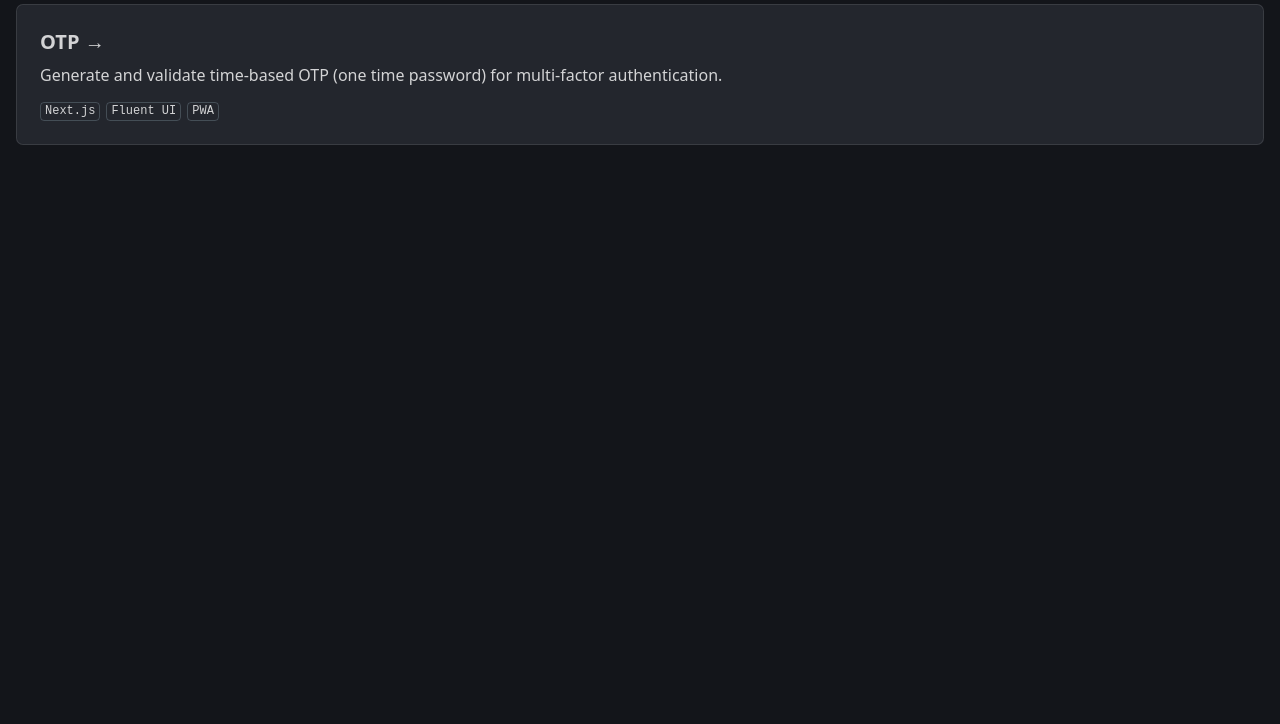
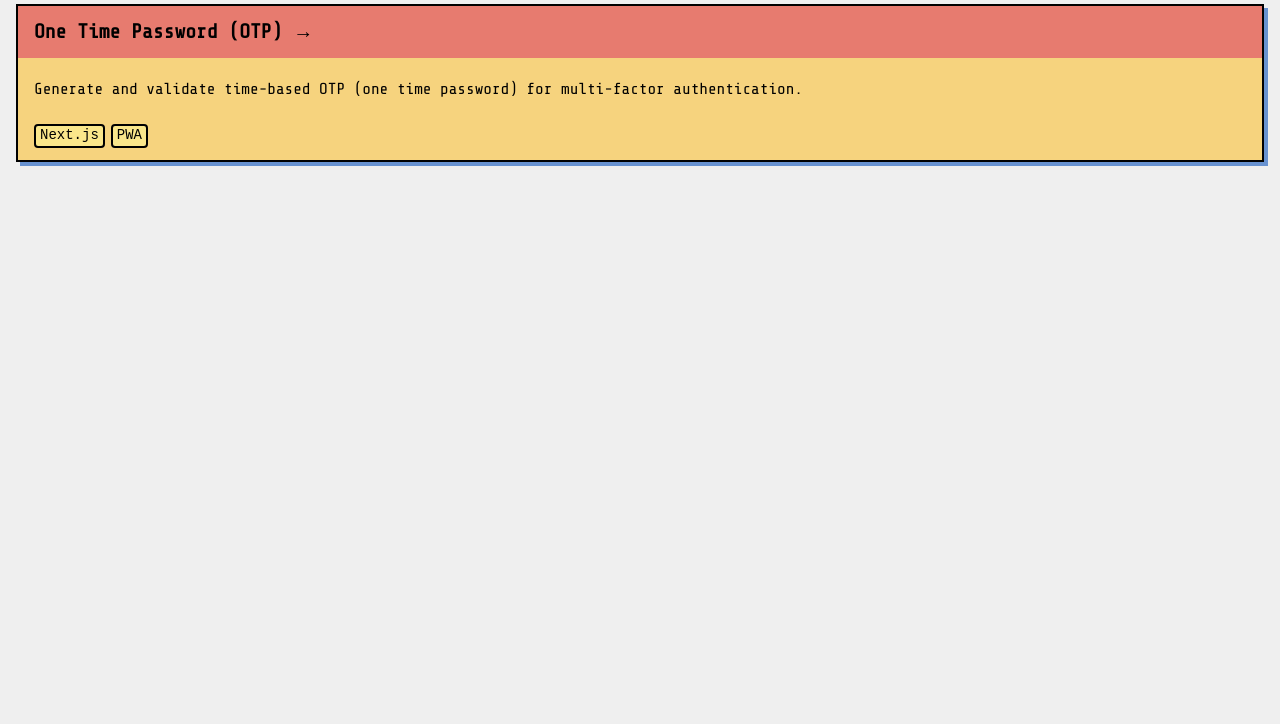
Before and after one commit to rinx-dev/rinx-dev, an Astro site: page / in a window 1280 px wide. Shown: the part 76-800 px from the top of the page. Built offline with nearby package versions, Linux system fonts and the light colour scheme; Astro itself is replaced by a stand-in of ours.

Commit message:
refinded

```diff
--- a/src/components/Card.astro
+++ b/src/components/Card.astro
@@ -11,60 +11,98 @@ const { href, title, body, badges } = Astro.props;
 
 <li class="link-card">
   <a href={href} target="_blank" rel="noopener noreferrer">
+    <div class="title-container">
       <h2>
         {title}
         <span>&rarr;</span>
       </h2>
+    </div>
+    <div class="body-container">
       <p>
         {body}
       </p>
+    </div>
     <div class="badge-container">
       {badges.map((badge) => <span class="badge">{badge}</span>)}
     </div>
   </a>
 </li>
+
 <style>
+  /* Title container */
+  .title-container {
+    background-color: rgb(231, 123, 111);
+  }
+
+  /* Common padding for containers */
+  .body-container,
+  .title-container,
   .badge-container {
-    margin-top: 16px;
+    padding: 12px 16px;
+  }
+
+  /* Badges */
+  .badge-container {
     display: flex;
     flex-wrap: wrap;
     gap: 6px;
   }
+
   .badge {
-    font-size: 12px;
+    font-size: 14px;
     font-family: monospace;
-    border: 1px solid rgba(var(--accent-light) / 0.25);
+    border: 2px solid black;
     width: fit-content;
     padding: 0 4px;
     border-radius: 4px;
+    background-color: rgb(250, 230, 139);
   }
+
+  /* Link cards */
   .link-card {
     list-style: none;
     display: flex;
-    padding: 1px;
-    background-color: #23262d;
-    background-image: none;
-    background-size: 400%;
-    border-radius: 7px;
-    background-position: 100%;
-    transition: background-position 0.6s cubic-bezier(0.22, 1, 0.36, 1);
-    box-shadow: inset 0 0 0 1px rgba(255, 255, 255, 0.1);
+    position: relative;
+    transition: transform 0.2s ease-in-out;
   }
+
+  .link-card::before {
+    content: "";
+    position: absolute;
+    inset: 0;
+    z-index: -1;
+    transform: translate(4px, 4px);
+    background-color: rgb(71, 123, 200);
+    opacity: 0.8;
+    transition:
+      transform 0.2s ease-in-out,
+      opacity 0.2s ease-in-out;
+  }
+
+  .link-card:hover::before {
+    opacity: 1;
+    transform: translate(0, 0);
+  }
+
+  .link-card:hover {
+    transform: scale(1.01);
+  }
+
   .link-card > a {
+    border: 2px solid black;
+    background-color: rgb(246, 211, 126);
     width: 100%;
     text-decoration: none;
     line-height: 1.4;
-    padding: calc(1.5rem - 1px);
-    border-radius: 8px;
-    color: white;
-    background-color: #23262d;
-    opacity: 0.8;
+    color: black;
   }
+
+  /* Typography */
   h2 {
     margin: 0;
     font-size: 1.25rem;
-    transition: color 0.6s cubic-bezier(0.22, 1, 0.36, 1);
   }
+
   p {
     margin-top: 0.5rem;
     margin-bottom: 0;
@@ -74,11 +112,4 @@ const { href, title, body, badges } = Astro.props;
     -webkit-box-orient: vertical;
     -webkit-line-clamp: 2;
   }
-  .link-card:is(:hover, :focus-within) {
-    background-position: 0;
-    background-image: var(--accent-gradient);
-  }
-  .link-card:is(:hover, :focus-within) h2 {
-    color: rgb(var(--accent-light));
-  }
 </style>
--- a/src/components/Head.astro
+++ b/src/components/Head.astro
@@ -5,7 +5,7 @@ interface Props {
 
 const { title } = Astro.props;
 
-const SITE_DESCRIPTION = "Building the future, one line of code at a time.";
+const SITE_DESCRIPTION = "I'm Rinx, a hobbyist developer.";
 ---
 
 <head>
@@ -15,7 +15,7 @@ const SITE_DESCRIPTION = "Building the future, one line of code at a time.";
   <meta name="viewport" content="width=device-width" />
   <link rel="icon" type="image/svg+xml" href="/favicon.svg" />
   <meta name="generator" content={Astro.generator} />
-  <meta name="theme-color" content="#13151a" />
+  <meta name="theme-color" content="#efefef" />
   <meta name="color-scheme" content="dark" />
   <link rel="sitemap" href="/sitemap-index.xml" />
   <!-- OpenGraph Tags -->
--- a/src/components/Layout.astro
+++ b/src/components/Layout.astro
@@ -18,36 +18,20 @@ const { title } = Astro.props;
 </html>
 
 <style is:global>
-  :root {
-    --accent: 58 140 234;
-    --accent-light: 204 236 250;
-    --accent-dark: 10 69 101;
-    --accent-gradient: linear-gradient(
-      45deg,
-      rgb(var(--accent)),
-      rgb(var(--accent-light)) 30%,
-      white 60%
-    );
-  }
   * {
     margin: 0;
     padding: 0;
     box-sizing: border-box;
   }
   html {
-    font-family: system-ui, sans-serif;
-    background: #13151a;
-    background-size: 224px;
+    font-family: "Carbon Bold";
+    background: rgb(239, 239, 239);
   }
-  code {
-    font-family:
-      Menlo,
-      Monaco,
-      Lucida Console,
-      Liberation Mono,
-      DejaVu Sans Mono,
-      Bitstream Vera Sans Mono,
-      Courier New,
-      monospace;
+  @font-face {
+    font-family: "Carbon Bold";
+    src: url("/fonts/ShareTechMono.ttf") format("truetype");
+    font-weight: normal;
+    font-style: normal;
+    font-display: swap;
   }
 </style>
--- a/src/pages/404.astro
+++ b/src/pages/404.astro
@@ -16,4 +16,8 @@ import Layout from "@/components/Layout.astro";
     justify-content: center;
     align-items: center;
   }
+
+  h1 {
+    color: black;
+  }
 </style>
--- a/src/pages/index.astro
+++ b/src/pages/index.astro
@@ -10,9 +10,9 @@ import Layout from "@/components/Layout.astro";
     <ul role="list" class="link-card-grid">
       <Card
         href="https://otp.rinx.dev/"
-        title="OTP"
+        title="One Time Password (OTP)"
         body="Generate and validate time-based OTP (one time password) for multi-factor authentication."
-        badges={["Next.js", "Fluent UI", "PWA"]}
+        badges={["Next.js", "PWA"]}
       />
     </ul>
   </main>
@@ -22,7 +22,6 @@ import Layout from "@/components/Layout.astro";
   main {
     margin: auto;
     padding: 1rem;
-    color: white;
     font-size: 20px;
     line-height: 1.6;
   }
@@ -32,18 +31,7 @@ import Layout from "@/components/Layout.astro";
     line-height: 2.5rem;
     display: block;
     margin-bottom: 1.5rem;
-    color: rgb(var(--accent));
-    background-image: var(--accent-gradient);
-    background-clip: text;
-    -webkit-background-clip: text;
-    -webkit-text-fill-color: transparent;
-  }
-  .text-gradient {
-    background-image: var(--accent-gradient);
-    -webkit-background-clip: text;
-    -webkit-text-fill-color: transparent;
-    background-size: 400%;
-    background-position: 0%;
+    color: #000000;
   }
   .link-card-grid {
     display: grid;
```
Also changed, not shown: public/fonts/ShareTechMono.ttf (added). Lines whose indentation alone changed are shown as unchanged.
